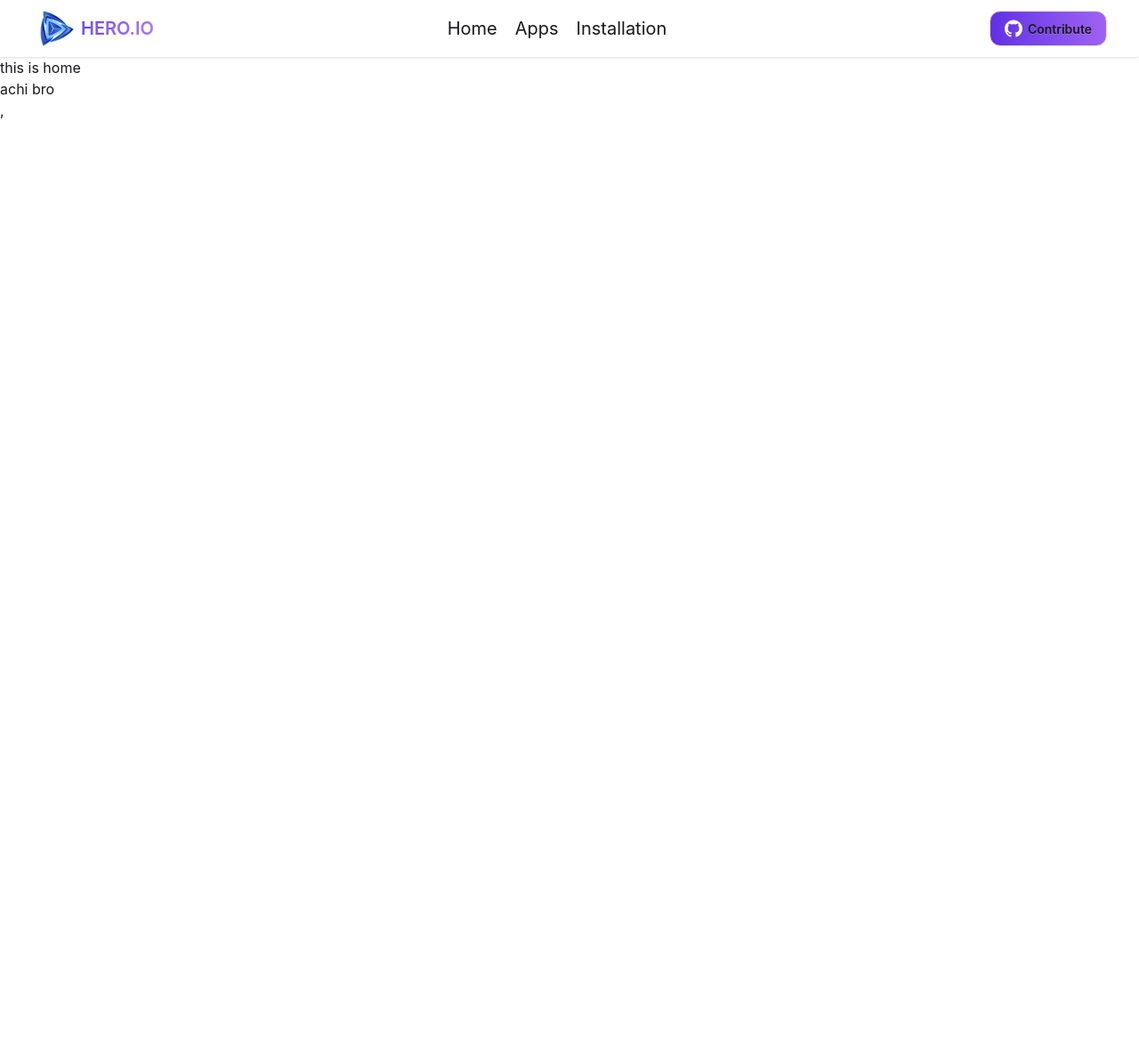
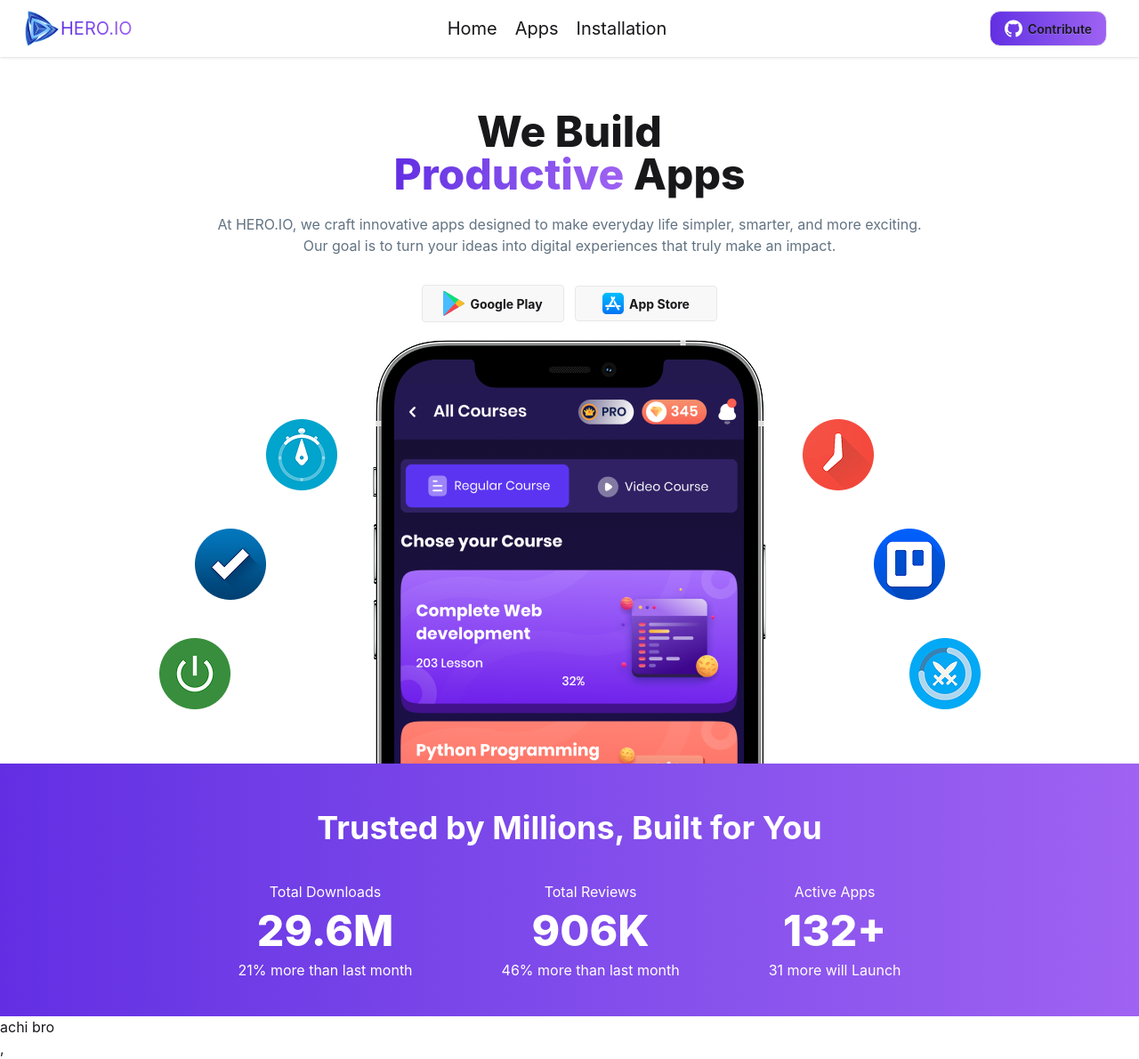
Before and after one commit to ShadowRider7/hero-play-store, a React (Vite) app: page / in a window 1280 px wide. Shown: the whole page at 89% size. Before the commit the page ends 800 px from the top, so only its background shows below. Built offline with nearby package versions, Linux system fonts and the light colour scheme.

Commit message:
home page

```diff
--- a/src/components/AppsSection/AppsSection.jsx
+++ b/src/components/AppsSection/AppsSection.jsx
@@ -1,6 +1,6 @@
 import React from "react";
-import { Download } from "lucide-react";
-import { Star } from "lucide-react";
+import iconDownload from "../../assets/icon-downloads.png";
+import iconRating from "../../assets/icon-ratings.png";
 
 const AppsSection = ({ app }) => {
   const { image, title, downloads, ratingAvg } = app;
@@ -13,12 +13,12 @@
         <h2 className="card-title">{title}</h2>
       </div>
       <div className="flex justify-between mx-3 my-4">
-        <div className="px-2 py-1 rounded flex items-center space-x-2 text-[#00D390] bg-[#F1F5E8]">
-          <Download />
+        <div className="px-2 py-1 rounded-md flex items-center space-x-2 text-[#00D390] bg-[#F1F5E8]">
+          <img className="w-5" src={iconDownload} alt="" />
           <span className="text-xl font-semibold ">{downloads}</span>
         </div>
-        <div className="px-2 py-1 rounded flex items-center space-x-2 text-[#FF8811] bg-[#FFF0E1]">
-          <Star fill="#FF8811" strokeWidth={0} />
+        <div className="px-2 py-1 rounded-md flex items-center space-x-2 text-[#FF8811] bg-[#FFF0E1]">
+          <img className="w-5" src={iconRating} alt="" />
           <span className="text-xl font-semibold ">{ratingAvg}</span>
         </div>
       </div>
--- a/src/pages/Header/Navbar.jsx
+++ b/src/pages/Header/Navbar.jsx
@@ -1,7 +1,7 @@
 import React from "react";
 import logoImg from "../../assets/logo.png";
 import github from "../../assets/fi_2111432.svg";
-import { Link } from "react-router";
+import { Link, Links } from "react-router";
 
 const links = (
   <>
@@ -40,12 +40,12 @@
             {links}
           </ul>
         </div>
-        <a className="btn btn-ghost text-xl md:ms-5 ">
+        <Link to={"/"} className="flex  items-center text-xl md:ms-5 ">
           <img className="w-10" src={logoImg} alt="" />
           <h2 className="bg-clip-text text-transparent bg-linear-to-r from-[#632EE3] to-[#9F62F2]">
             HERO.IO
           </h2>
-        </a>
+        </Link>
       </div>
       <div className="navbar-center hidden lg:flex">
         <ul className="menu menu-horizontal px-1 space-x-5 text-xl">{links}</ul>
--- a/src/pages/Home/Home.jsx
+++ b/src/pages/Home/Home.jsx
@@ -1,9 +1,66 @@
 import React from "react";
+import playStore from "../../assets/playstore.svg";
+import appStore from "../../assets/appstore.svg";
+import hero from "../../assets/hero.png";
 
 const Home = () => {
   return (
     <div>
-      <h2>this is home</h2>
+      <section className="mt-15 text-center">
+        <div>
+          <h1 className="text-5xl font-extrabold">
+            We Build <br />
+            <span className="bg-clip-text text-transparent bg-linear-to-r from-[#632EE3] to-[#9F62F2]">
+              Productive
+            </span>{" "}
+            Apps
+          </h1>
+        </div>
+        <div className="my-5 text-[#627382]">
+          <p>
+            At HERO.IO, we craft innovative apps designed to make everyday life
+            simpler, smarter, and more exciting. <br /> Our goal is to turn your
+            ideas into digital experiences that truly make an impact.
+          </p>
+        </div>
+        <div className="flex justify-center space-x-3 items-center mt-8">
+          <div className="btn  w-40  rounded py-5">
+            <img className="w-6" src={playStore} alt="" />
+            <span className="font-bold">Google Play</span>
+          </div>
+          <div className="btn w-40 rounded p-2">
+            <img className="w-6" src={appStore} alt="" />
+            <span className="font-bold"> App Store </span>
+          </div>
+        </div>
+      </section>
+      <section>
+        <div className="flex justify-center mt-5">
+          <img src={hero} alt="" />
+        </div>
+      </section>
+      <section className=" pt-10 pb-5 bg-linear-to-r from-[#632EE3] to-[#9F62F2]">
+        <div className="text-4xl text-center text-white font-bold mt-3">
+          Trusted by Millions, Built for You
+        </div>
+        <div className="flex flex-row gap-5 justify-center items-center mt-5">
+          <div className="text-white px-10 py-5 flex flex-col justify-center items-center ">
+            <p>Total Downloads</p>
+            <h2 className="text-5xl font-extrabold my-2">29.6M</h2>
+            <p>21% more than last month</p>
+          </div>
+          <div className="text-white px-10 py-5 flex flex-col justify-center items-center ">
+            <p>Total Reviews</p>
+            <h2 className="text-5xl font-extrabold my-2">906K</h2>
+            <p>46% more than last month</p>
+          </div>
+          <div className="text-white px-10 py-5 flex flex-col justify-center items-center ">
+            <p>Active Apps</p>
+            <h2 className="text-5xl font-extrabold my-2">132+</h2>
+            <p>31 more will Launch</p>
+          </div>
+        </div>
+      </section>
     </div>
   );
 };
```
Also changed, not shown: src/assets/appstore.svg (added), src/assets/playstore.svg (added).
